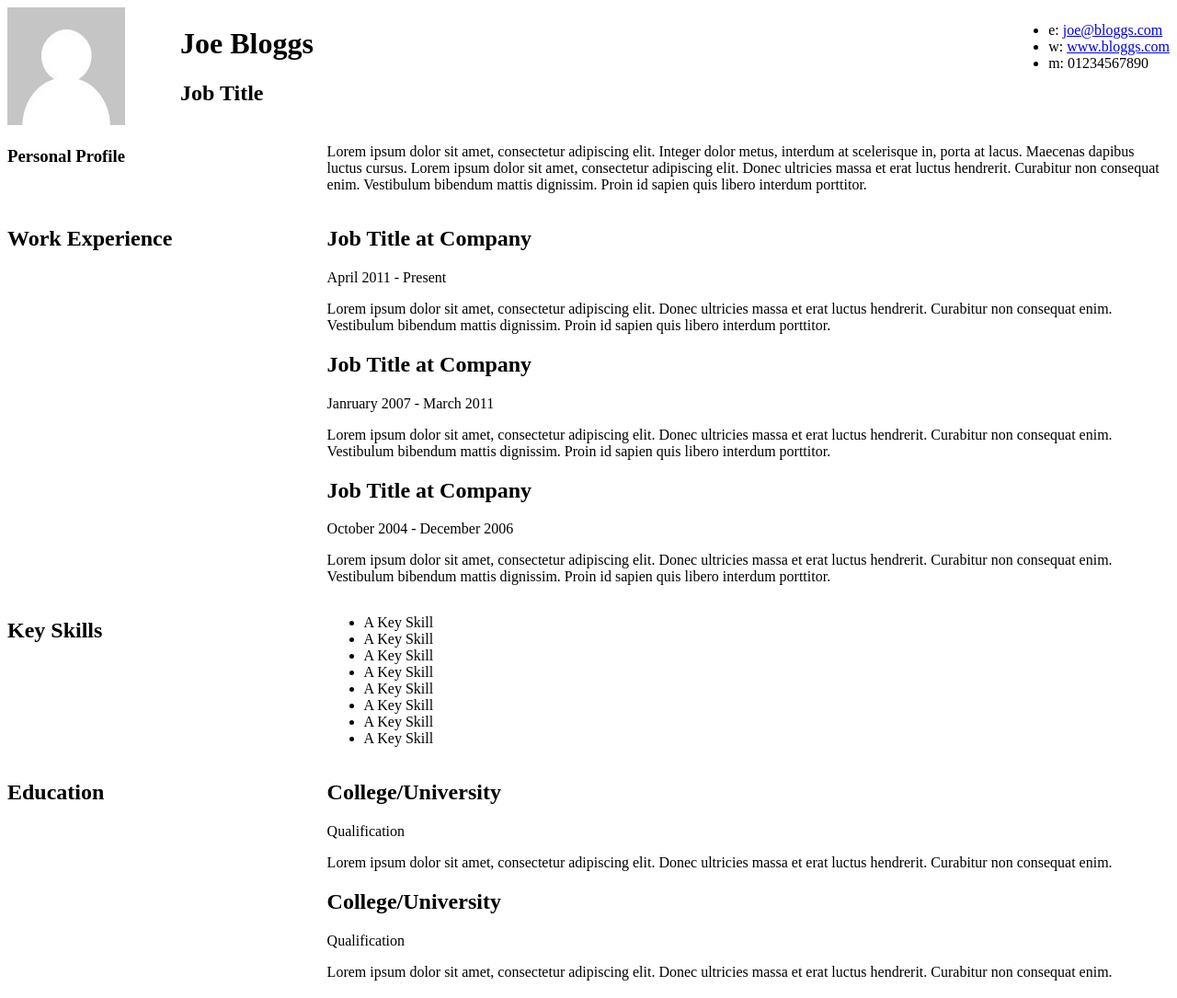
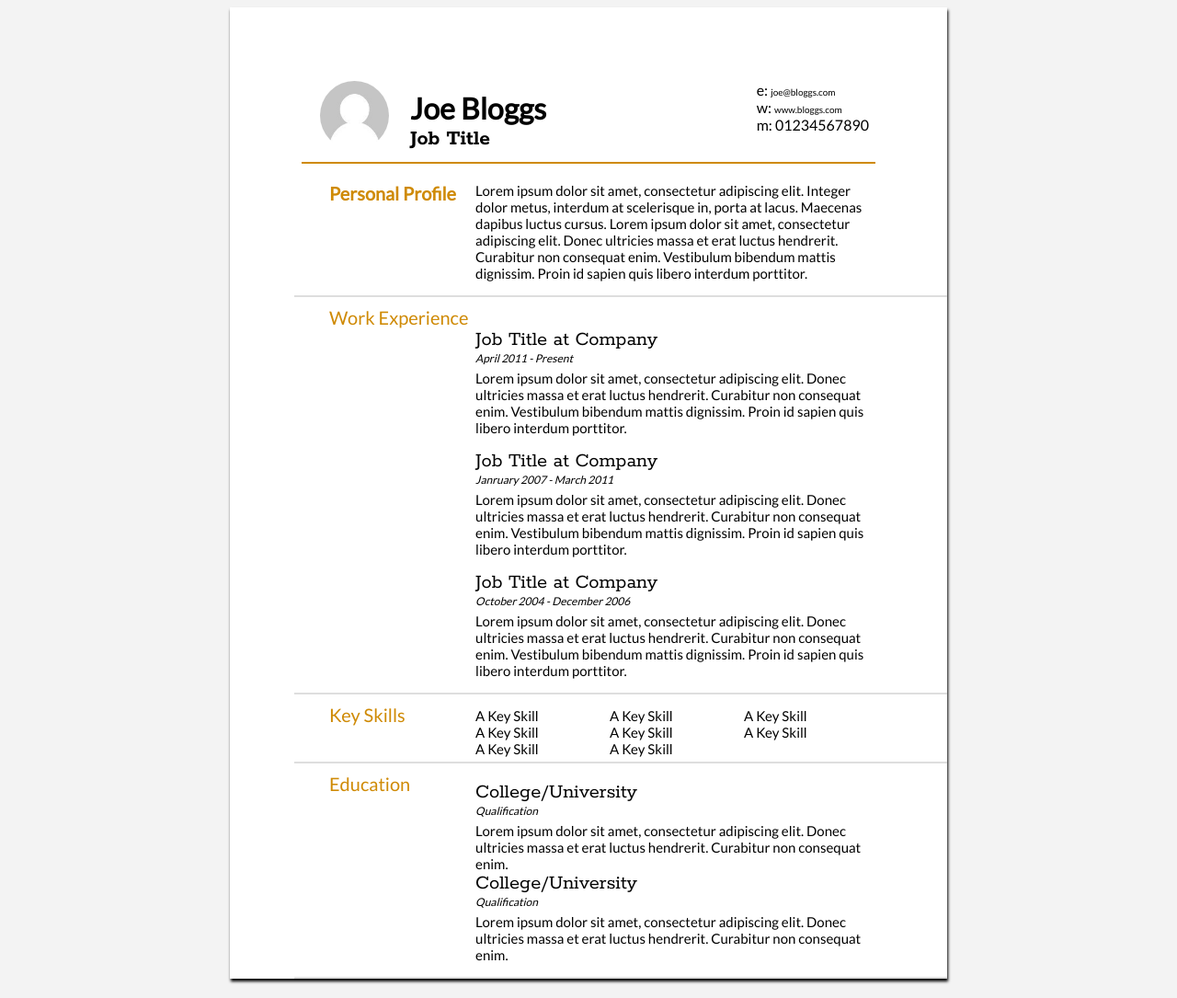
Before and after one commit to Kenzie-Academy-Brasil-Developers/noturno-entrega-curriculo-guru-claudio-inacio, a plain HTML site: page index.html in a window 1280 px wide. Shown: the whole page at 92% size. Drawn offline with Linux system fonts and the light colour scheme.

Commit message:
add style

```diff
--- a/index.html
+++ b/index.html
@@ -34,13 +34,14 @@
 			</ul>
 		</div>
 		<div class="clear"></div>
+
 	</div>
 
 	<div id="mainArea">
-		<section>
+		<section id="primeiro">
 			<article>
 				<div class="sectionTitle">
-					<h1>Personal Profile</h1>
+					<h1 id="unico">Personal Profile</h1>
 				</div>
 
 				<div class="sectionContent">
@@ -51,8 +52,8 @@
 		</section>
 
 
-		<section>
-			<div class="sectionTitle">
+		<section class="segundo">
+			<div class="sectionTitleG">
 				<h1>Work Experience</h1>
 			</div>
 
@@ -60,27 +61,27 @@
 				<article>
 					<h2>Job Title at Company</h2>
 					<p class="subDetails">April 2011 - Present</p>
-					<p>Lorem ipsum dolor sit amet, consectetur adipiscing elit. Donec ultricies massa et erat luctus hendrerit. Curabitur non consequat enim. Vestibulum bibendum mattis dignissim. Proin id sapien quis libero interdum porttitor.</p>
+					<p class="Pfinal">Lorem ipsum dolor sit amet, consectetur adipiscing elit. Donec ultricies massa et erat luctus hendrerit. Curabitur non consequat enim. Vestibulum bibendum mattis dignissim. Proin id sapien quis libero interdum porttitor.</p>
 				</article>
 
 				<article>
 					<h2>Job Title at Company</h2>
 					<p class="subDetails">Janruary 2007 - March 2011</p>
-					<p>Lorem ipsum dolor sit amet, consectetur adipiscing elit. Donec ultricies massa et erat luctus hendrerit. Curabitur non consequat enim. Vestibulum bibendum mattis dignissim. Proin id sapien quis libero interdum porttitor.</p>
+					<p class="Pfinal">Lorem ipsum dolor sit amet, consectetur adipiscing elit. Donec ultricies massa et erat luctus hendrerit. Curabitur non consequat enim. Vestibulum bibendum mattis dignissim. Proin id sapien quis libero interdum porttitor.</p>
 				</article>
 
 				<article>
 					<h2>Job Title at Company</h2>
 					<p class="subDetails">October 2004 - December 2006</p>
-					<p>Lorem ipsum dolor sit amet, consectetur adipiscing elit. Donec ultricies massa et erat luctus hendrerit. Curabitur non consequat enim. Vestibulum bibendum mattis dignissim. Proin id sapien quis libero interdum porttitor.</p>
+					<p class="Pfinal">Lorem ipsum dolor sit amet, consectetur adipiscing elit. Donec ultricies massa et erat luctus hendrerit. Curabitur non consequat enim. Vestibulum bibendum mattis dignissim. Proin id sapien quis libero interdum porttitor.</p>
 				</article>
 			</div>
 			<div class="clear"></div>
 		</section>
 
 
-		<section>
-			<div class="sectionTitle">
+		<section class="segundo">
+			<div class="sectionTitleG">
 				<h1>Key Skills</h1>
 			</div>
 
@@ -100,22 +101,22 @@
 		</section>
 
 
-		<section>
-			<div class="sectionTitle">
+		<section class="segundo">
+			<div class="sectionTitleG">
 				<h1>Education</h1>
 			</div>
 
 			<div class="sectionContent">
 				<article>
-					<h2>College/University</h2>
+					<h2 class="h2Final">College/University</h2>
 					<p class="subDetails">Qualification</p>
-					<p>Lorem ipsum dolor sit amet, consectetur adipiscing elit. Donec ultricies massa et erat luctus hendrerit. Curabitur non consequat enim.</p>
+					<p class="Pfinal">Lorem ipsum dolor sit amet, consectetur adipiscing elit. Donec ultricies massa et erat luctus hendrerit. Curabitur non consequat enim.</p>
 				</article>
 
 				<article>
-					<h2>College/University</h2>
+					<h2 class="h2Final">College/University</h2>
 					<p class="subDetails">Qualification</p>
-					<p>Lorem ipsum dolor sit amet, consectetur adipiscing elit. Donec ultricies massa et erat luctus hendrerit. Curabitur non consequat enim.</p>
+					<p class="Pfinal">Lorem ipsum dolor sit amet, consectetur adipiscing elit. Donec ultricies massa et erat luctus hendrerit. Curabitur non consequat enim.</p>
 				</article>
 			</div>
 			<div class="clear"></div>
--- a/style.css
+++ b/style.css
@@ -1,27 +1,154 @@
-.clear {
-	clear: both;
+
+*{
+	padding: 0;
+	margin: 0;
+	box-sizing: border-box;
+	list-style: none;
+	text-decoration: none;
+
 }
+body{
+	max-width: 780px;
+	min-width: 400px;
+	margin: auto;
+	background-color: #f3f3f3;
+	font-family: 'Lato';
+}
+#unico{
+	padding-top: 0px;
+}
+h1{
+	padding-top: 10px;
+}
+h2{
+	font-family: 'Rokkitt';
+}
+/*configurando o meu menu*/
+img{
+	border-radius: 50%;
+	width: 75px;
+	margin-top: 80px;
+	margin-left: 20px;
+	display: inline-block;
+	margin-bottom: 10px;
+}
+#name{
+	display: inline-block;
+	margin-left: 10px;
+	margin-top: 80px;
+	float: left;
+}
+#contactDetails{
+	margin-top: 80px;
+	margin-right: 7px;
+	float: right;
+	font-family: 10px;
 
+}
+.mainDetails{
+	border-bottom: #cf8a05 solid 2px;
+	width: 80%;
+	margin: auto;
+}
+#contactDetails a {
+	color: black;
+	font-size: 10px;
+
+}
 #headshot {
 	width: 12.5%;
 	float: left;
 	margin-right: 30px;
 }
 
-#name {
-	float: left;
+/*configuração da nossa div principal que abrange todo o conteudo*/
+#cv{
+	background-color: white;
+	box-shadow: 1px 3px 3px   black;
+	margin-top: 8px;
+	margin-bottom: 10px;
+
+}
+.clear {
+	clear: both;
 }
 
-#contactDetails {
-	float: right;
+/*configuração da minha main area ou area principal*/
+
+#mainArea{
+
+	padding-top: 20px ;
+	padding-left: 70px;
+}
+
+#primeiro  p{
+	padding-bottom: 15px;
+
 }
 
 .sectionTitle {
 	float: left;
-	width: 25%;
+	width: 35%;
+	font-size: 17px;
+	font-weight: normal;
+	padding-left: 38px;
+	color: #cf8a05;
+
+}
+.sectionTitleG > h1{
+	font-size: 20px;
+	padding-left: 38px;
+	color: #cf8a05;
+	font-weight: normal;
 }
 
 .sectionContent {
 	float: right;
-	width: 72.5%;
+	width: 64.5%;
+	font-size: 15px;
+
+	margin: 0;
+	padding: 0;
+
 }
+ .subDetails{
+	margin: 0px;
+	padding: 0px;
+	font-style: italic;
+	font-size: 12px;
+
+}
+.sectionContent  p{
+
+	margin-left: -55px;
+	width: 423px;
+}
+
+.sectionContent h2{
+	margin-left: -55px;
+	width: 423px;
+	font-size: 22;
+	font-weight: normal;
+
+}
+section{
+	border-bottom: #dedede solid 2px ;
+	margin: auto;
+}
+.sectionContent ul{
+	columns: 3;
+	margin-left: -55px;
+	width: 423px;
+	margin-top: -20px;
+}
+
+.Pfinal{
+	padding-bottom: 15px;
+	padding-top: 5px;
+}
+.h2Final{
+	margin-top: -15px;
+}
+ul{
+	margin-bottom: 5px;
+}
```
